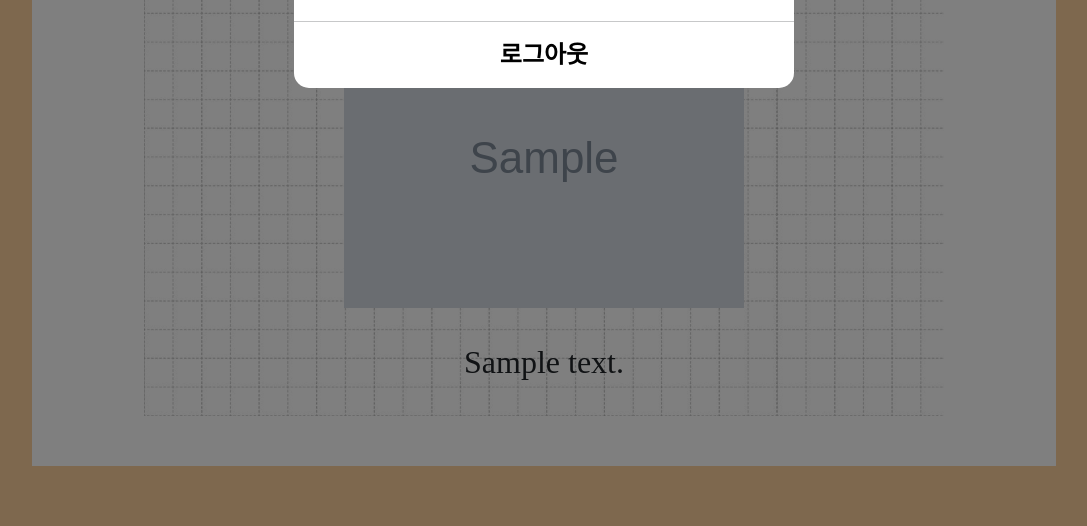
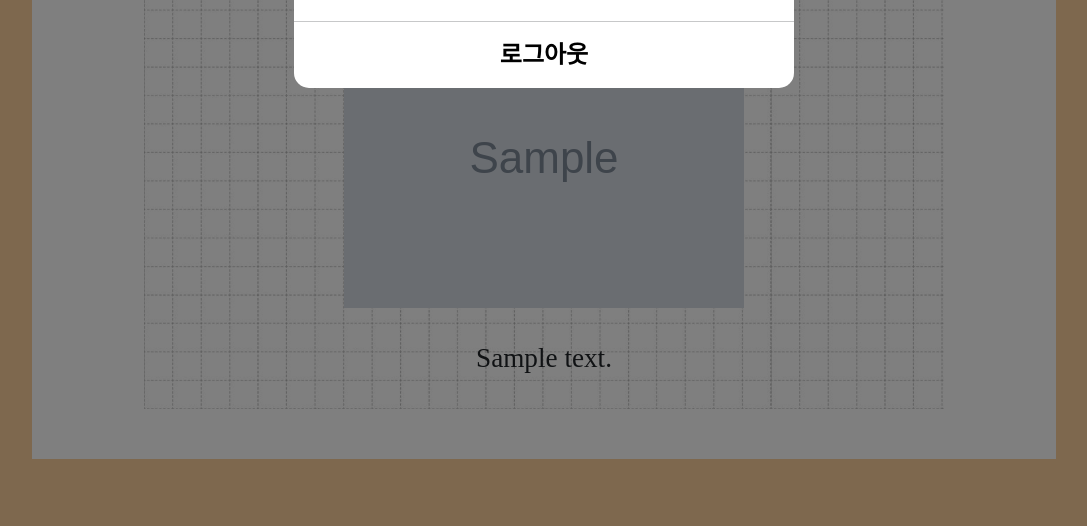
Before and after one commit to zeonga1102/Jellymodi_team, a Flask app: template templates/detail.html in a window 1280 px wide, after a click that opens the changed part. Shown: the part 617-1143 px from the top of the page, without its empty margins (96-1183 px from the left). Run offline with Flask 2, Linux system fonts and the light colour scheme; the template is opened without the code that fills it: most values are stand-ins (such as "Sample title", 1, 10 or a date in 2020); grey boxes marked "Sample" are stand-in pictures; some libraries are stand-ins or nearby versions; some web fonts are replaced.

Commit message:
폰트 변경

```diff
--- a/static/css/detail_css.css
+++ b/static/css/detail_css.css
@@ -34,6 +34,7 @@ body {
 
 #floating_edit_button {
     font-family: 'hana';
+    font-size: 1.5em;
     font-weight: bold;
 }
 
@@ -77,9 +78,9 @@ body {
 }
 
 .desc {
-    font-size: 2em;
+    font-size: 1.7em;
     padding: 0 10%;
-    font-family: 'hana';
+    /*font-family: 'hana';*/
 }
 
 .tape {
@@ -98,8 +99,7 @@ body {
     padding: 10px;
     resize: none;
     display: none;
-    font-size: 2em;
-    font-family: 'hana';
+    font-size: 1.7em;
 }
 
 .edit_desc:focus {
@@ -123,7 +123,6 @@ body {
     border: none;
     padding: 15px;
     font-weight: bold;
-    font-family: 'hana';
     font-size: 1.5em;
 }
 
```
